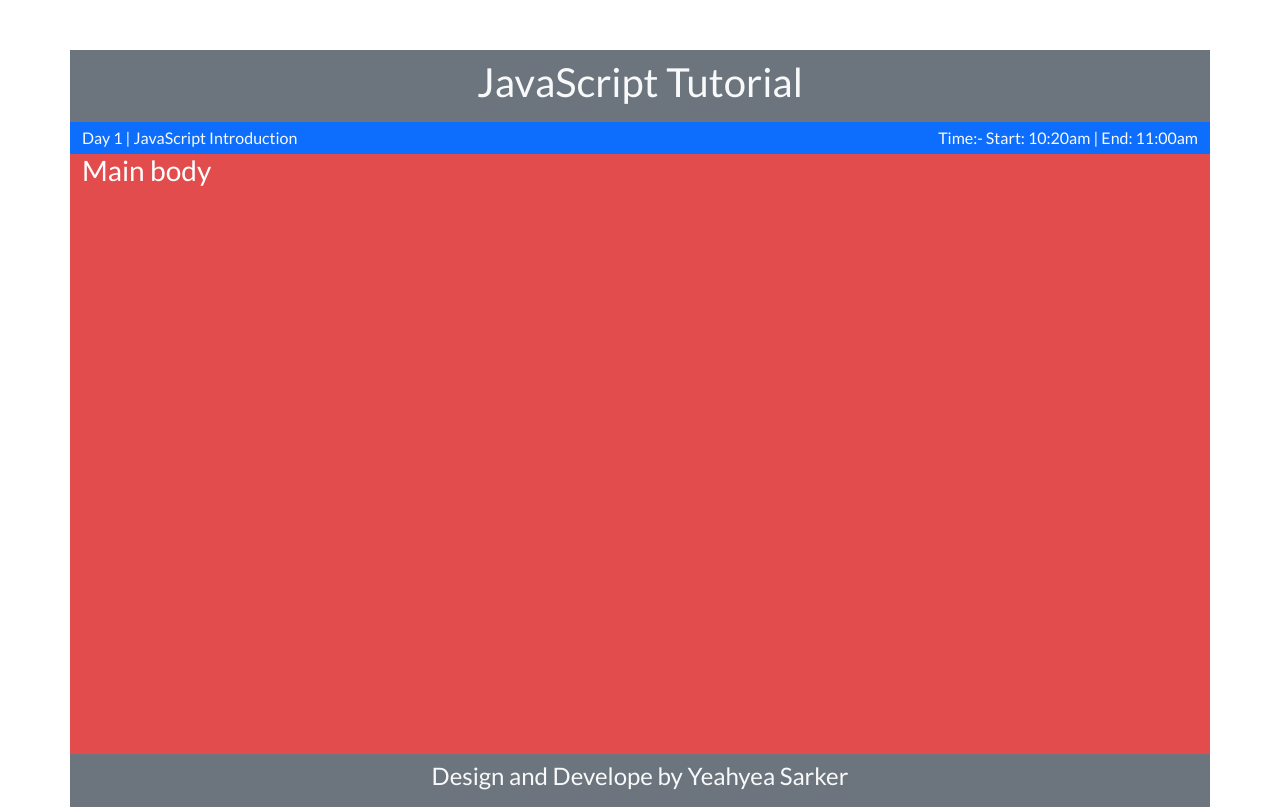
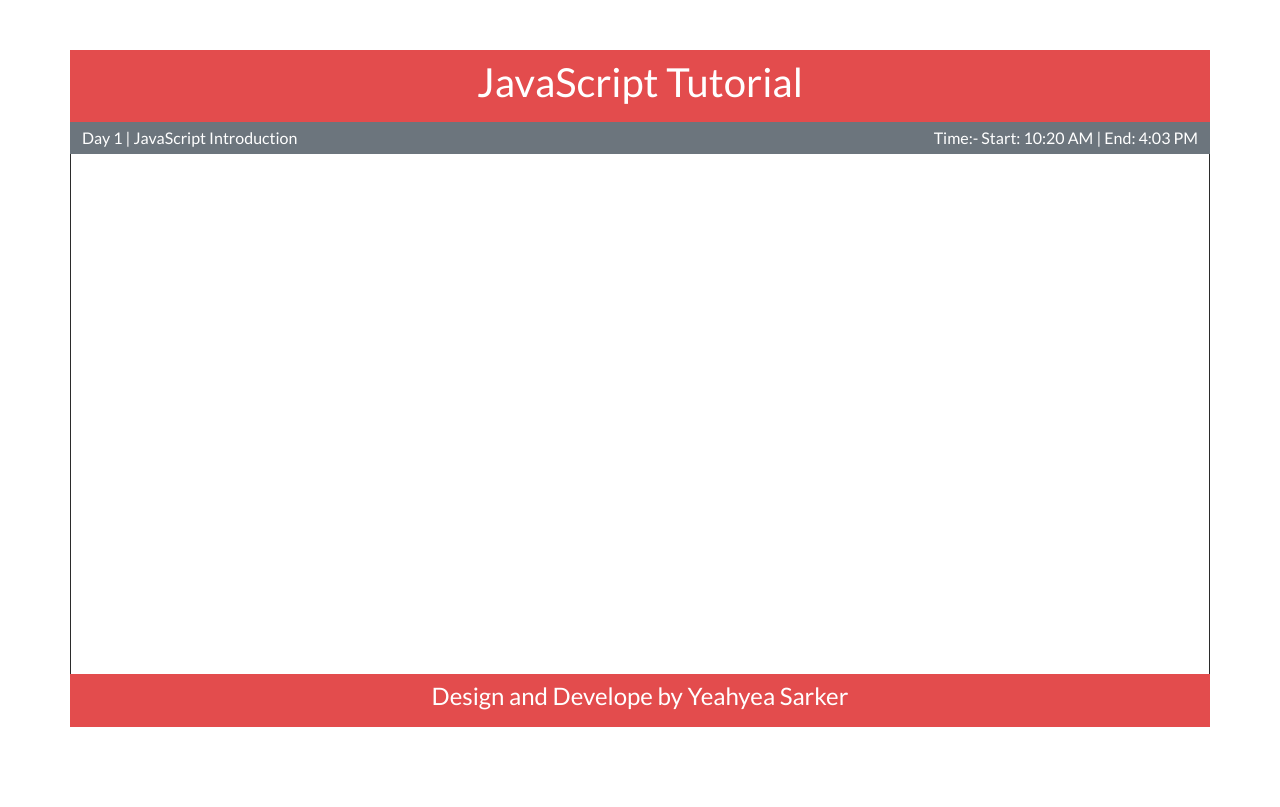
Before and after one commit to yysarker/JavaScript, a plain HTML site: page index.html in a window 1280 px wide. Drawn offline with nearby package versions, Linux system fonts and the light colour scheme.

Commit message:
Change the design for better look

```diff
--- a/index.html
+++ b/index.html
@@ -1,5 +1,6 @@
 <!DOCTYPE html>
 <html lang="en">
+
 <head>
      <meta charset="UTF-8" />
      <meta http-equiv="X-UA-Compatible" content="IE=edge" />
@@ -8,31 +9,25 @@
      <title>Learning JavaScript Again</title>
      <link rel="preconnect" href="https://fonts.googleapis.com" />
      <link rel="preconnect" href="https://fonts.gstatic.com" crossorigin />
-    <link
-      href="https://fonts.googleapis.com/css2?family=Lato:wght@100;300;400;700;900&display=swap"
-      rel="stylesheet"
-    />
-    <link
-      href="https://cdn.jsdelivr.net/npm/bootstrap@5.0.0-beta1/dist/css/bootstrap.min.css"
-      rel="stylesheet"
-      integrity="sha384-giJF6kkoqNQ00vy+HMDP7azOuL0xtbfIcaT9wjKHr8RbDVddVHyTfAAsrekwKmP1"
-      crossorigin="anonymous"
-    />
+     <link href="https://fonts.googleapis.com/css2?family=Lato:wght@100;300;400;700;900&display=swap"
+          rel="stylesheet" />
+     <link href="https://cdn.jsdelivr.net/npm/bootstrap@5.0.0-beta1/dist/css/bootstrap.min.css" rel="stylesheet"
+          integrity="sha384-giJF6kkoqNQ00vy+HMDP7azOuL0xtbfIcaT9wjKHr8RbDVddVHyTfAAsrekwKmP1" crossorigin="anonymous" />
      <link rel="stylesheet" href="./src/css/style.css" />
 </head>
+
 <body>
-    <header>
-      <div class="container">
+     <header class="container">
           <div class="row justify-content-center">
-          <div class="col-12 bg-secondary">
-            <h1 class="text-center text-light p-2">JavaScript Tutorial</h1>
+               <div class="col-12">
+                    <h1 class="text-center p-2">JavaScript Tutorial</h1>
                </div>
           </div>
+
           <div class="row">
-          <div class="col-12 bg-primary d-flex justify-content-between">
-            <p class="text-light mb-0 py-1">Day 1 | JavaScript Introduction</p>
-            <p class="text-light mb-0 py-1 ">Time:- Start: 10:20am | End: 11:00am</p>
-          </div>
+               <div class="col-12 bg-secondary d-flex justify-content-between textarea">
+                    <p class="mb-0 py-1">Day 1 | JavaScript Introduction</p>
+                    <p class="mb-0 py-1">Time:- Start: 10:20 AM | End: 4:03 PM</p>
                </div>
           </div>
      </header>
@@ -47,23 +42,21 @@
           </div>
      </section>
 
-    <footer>
-      <div class="container">
+     <footer class="container">
           <div class="row align-items-start">
-          <div class="col-12 bg-secondary">
-            <h4 class="text-center text-light p-2">
+               <div class="col-12">
+                    <h4 class="text-center p-2">
                          <a> Design and Develope by Yeahyea Sarker</a>
                     </h4>
                </div>
           </div>
-      </div>
      </footer>
 
-    <script
-      src="https://cdn.jsdelivr.net/npm/bootstrap@5.0.0-beta1/dist/js/bootstrap.bundle.min.js"
+     <!-- JS Scripts  -->
+     <script src="https://cdn.jsdelivr.net/npm/bootstrap@5.0.0-beta1/dist/js/bootstrap.bundle.min.js"
           integrity="sha384-ygbV9kiqUc6oa4msXn9868pTtWMgiQaeYH7/t7LECLbyPA2x65Kgf80OJFdroafW"
-      crossorigin="anonymous"
-    ></script>
+          crossorigin="anonymous"></script>
      <script src="./src/js/script.js"></script>
 </body>
+
 </html>
--- a/src/css/style.css
+++ b/src/css/style.css
@@ -5,18 +5,36 @@
 }
 :root{
   --bg-light-red: #E34C4D;
+  --bg-dark-black: #2B2B2B;
   --bg-primary: white;
   --text-primary: #2B2B2B;
   --text-secondary: white;
 }
+
 body{
   height: 100vh;
   font-size: 16px;
   padding: 50px 20px;
   font-family: 'Lato', sans-serif;
 }
+
+header{
+  color: var(--text-secondary);
+  background: var(--bg-light-red);
+}
+
 .total-con{
-  height: 75vh;
+  height: 65vh;
   color: var(--text-secondary);
-  background-color: var(--bg-light-red);
+  border-left: 1px solid var( --bg-dark-black);
+  border-right: 1px solid var( --bg-dark-black);
 }
+
+.textarea{
+  color: var(--text-secondary);
+}
+
+footer{
+  color: var(--text-secondary);
+  background: var(--bg-light-red);
+}
```
Lines whose indentation alone changed are shown as unchanged.
